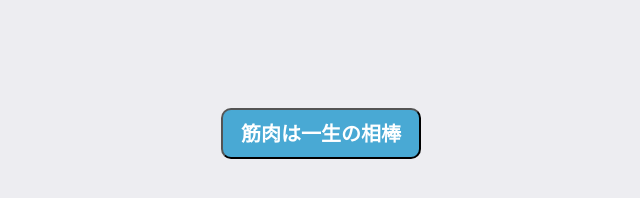
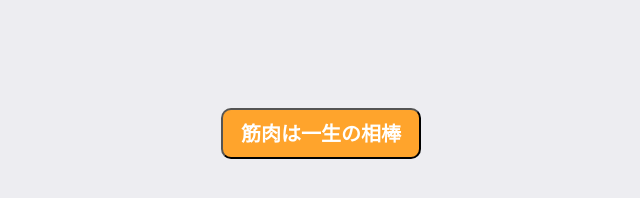
Before and after one commit to dib016/ringfit, a plain HTML site: page index.html in a window 1280 px wide. Shown: the whole page, without its empty margins (319-959 px from the left). Drawn offline with Linux system fonts and the light colour scheme.

Commit message:
change button color

```diff
--- a/css/ring-fit.css
+++ b/css/ring-fit.css
@@ -22,7 +22,7 @@
   text-align:center;
   padding:8px 0 10px;
   color:#fff;
-  background-color:#49a9d4;
+  background-color:#ffa42c;
   border-radius: 10px;
 }
 .output-hidden {
```
